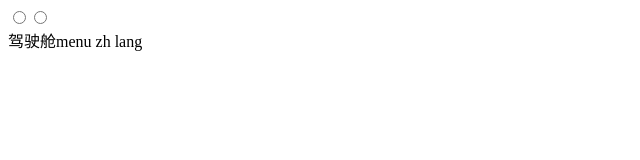
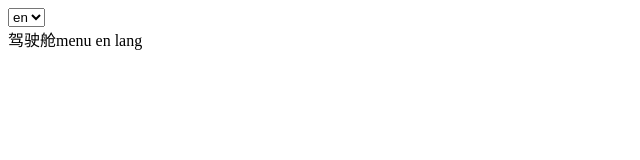
Before and after one commit to marvin-season/i18n-ast, a React (Vite) app: page / in a window 1280 px wide. Shown: the top 160 px of the page, without its empty margins (0-640 px from the left). Built offline with nearby package versions, Linux system fonts and the light colour scheme.

Commit message:
i18n lang detector

```diff
--- a/i18n/i18n-config.ts
+++ b/i18n/i18n-config.ts
@@ -1,8 +1,12 @@
 import i18n from "i18next";
 import {initReactI18next} from "react-i18next";
 import {resources} from "./resources";
+import LanguageDetector from "i18next-browser-languagedetector";
 
 i18n
+    // 检测用户当前使用的语言
+    // 文档: https://github.com/i18next/i18next-browser-languageDetector
+    .use(LanguageDetector)
     // 注入 react-i18next 实例
     .use(initReactI18next)
     // 初始化 i18next
@@ -13,7 +17,6 @@ i18n
         interpolation: {
             escapeValue: false
         },
-        lng: localStorage.getItem('i18Lng') || 'zh',
         resources
     });
 
--- a/package.json
+++ b/package.json
@@ -23,7 +23,8 @@
     "nanoid": "^5.0.7",
     "react": "^18.3.1",
     "react-dom": "^18.3.1",
-    "react-i18next": "^14.1.1"
+    "react-i18next": "^14.1.1",
+    "i18next-browser-languagedetector": "^8.0.0"
   },
   "devDependencies": {
     "@eslint/js": "^9.11.1",
--- a/src/App.tsx
+++ b/src/App.tsx
@@ -1,16 +1,21 @@
 import {Demo} from "./demo/Demo.tsx";
+import i18n from "i18next";
+
+const languages = ['en', 'zh']
 
 function App() {
 
     return (
         <>
-            <div onClick={(e: any) => {
-                localStorage.setItem('i18Lng', e.target.value);
+            <select defaultValue={i18n.resolvedLanguage} onChange={async (evt) => {
+                await i18n.changeLanguage(evt.target.value)
                 window.location.reload()
             }}>
-                <input name={'lang'} checked={localStorage.getItem('i18Lng') === 'zh'} type="radio" value={'zh'}/>
-                <input name={'lang'} checked={localStorage.getItem('i18Lng') === 'en'} type="radio" value={'en'}/>
-            </div>
+                {languages.map((lng) => (
+                    <option key={lng} value={lng} label={lng}
+                            style={{fontWeight: i18n.resolvedLanguage === lng ? 'bolder' : 'normal'}}/>
+                ))}
+            </select>
             <Demo/>
         </>
     )
```
Also changed, not shown: 1 other file (tests, documents, lock files or other folders).
